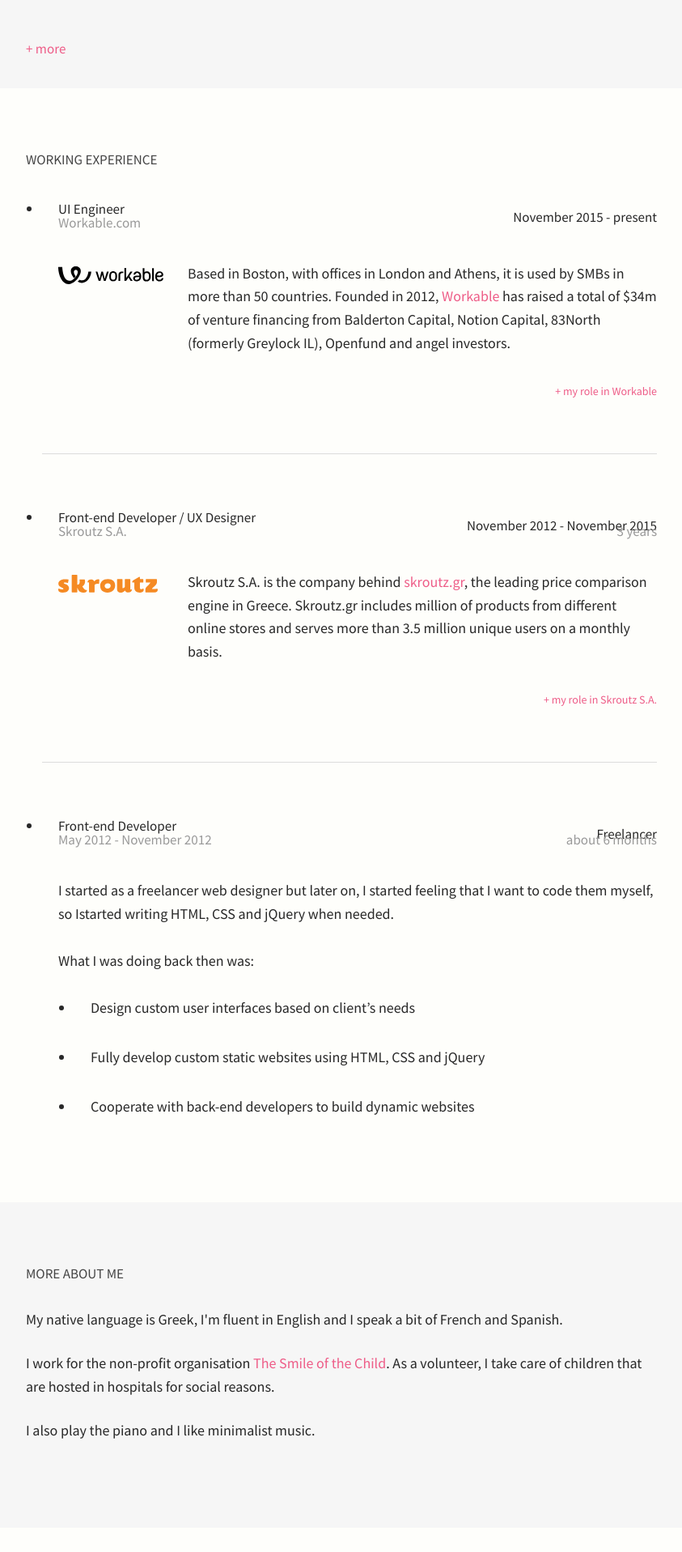
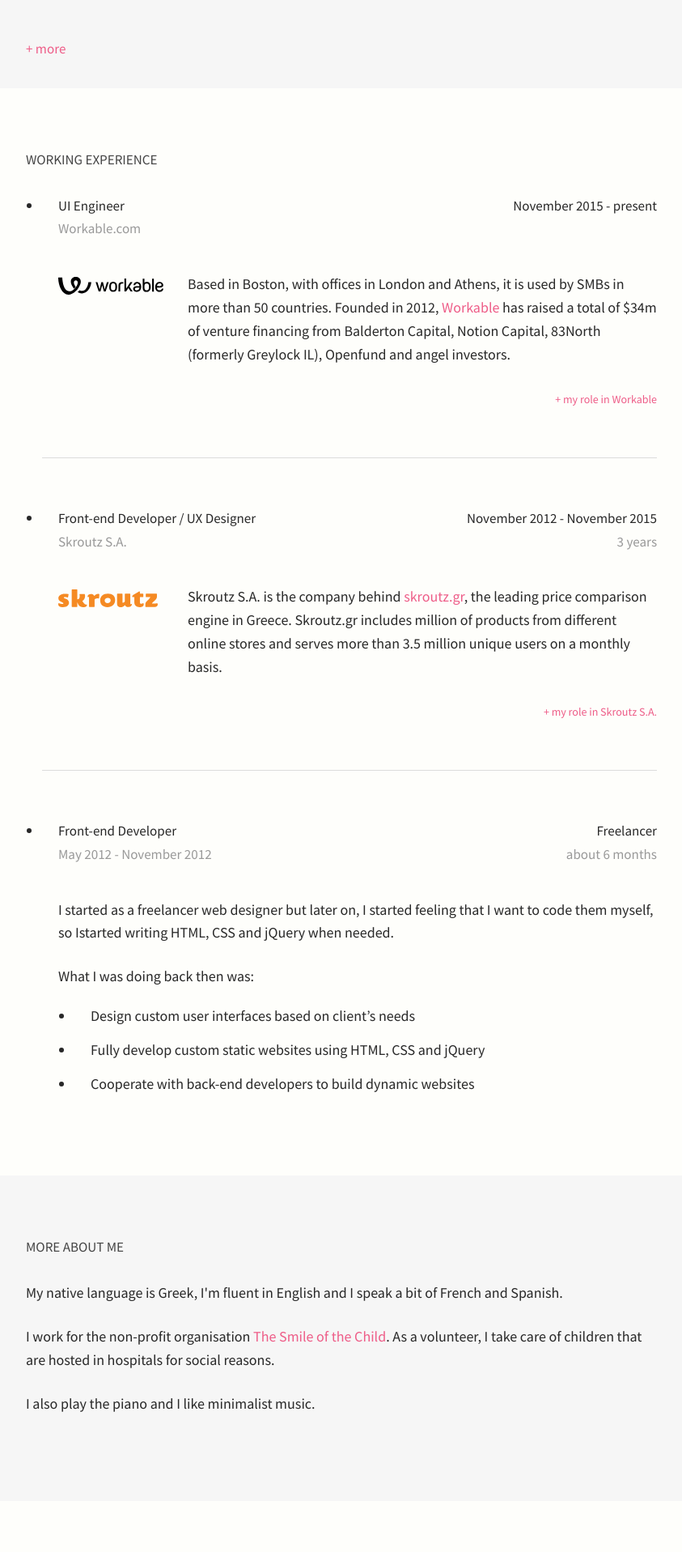
Before and after one commit to grigoria/blog, a Jekyll site: the page built from resume.html, in a window 1280 px wide. Shown: the part 1615-3532 px from the top of the page at 81% size, without its empty margins (218-1061 px from the left). Built offline with Jekyll 4.4.1, drawn with Linux system fonts in a browser that asks for light colours; nearby versions of some CDN libraries.

Commit message:
Fix lists in resume

```diff
--- a/_sass/_resume.scss
+++ b/_sass/_resume.scss
@@ -151,18 +151,23 @@
     ul {
       list-style-type: disc;
 
+      &:not(:last-of-type) {
+        margin-bottom: 40px;
+      }
+
       li {
         margin-left: 20px;
         padding-left: 20px;
         font-size: 18px;
+        line-height: 1.5;
+        margin-bottom: 15px;
 
         h3 {
           font-size: 17px;
-          line-height: 1;
+          line-height: 1.7;
 
           span {
             float: right;
-            margin-top: 10px;
           }
 
           &:nth-of-type(2) {
```
